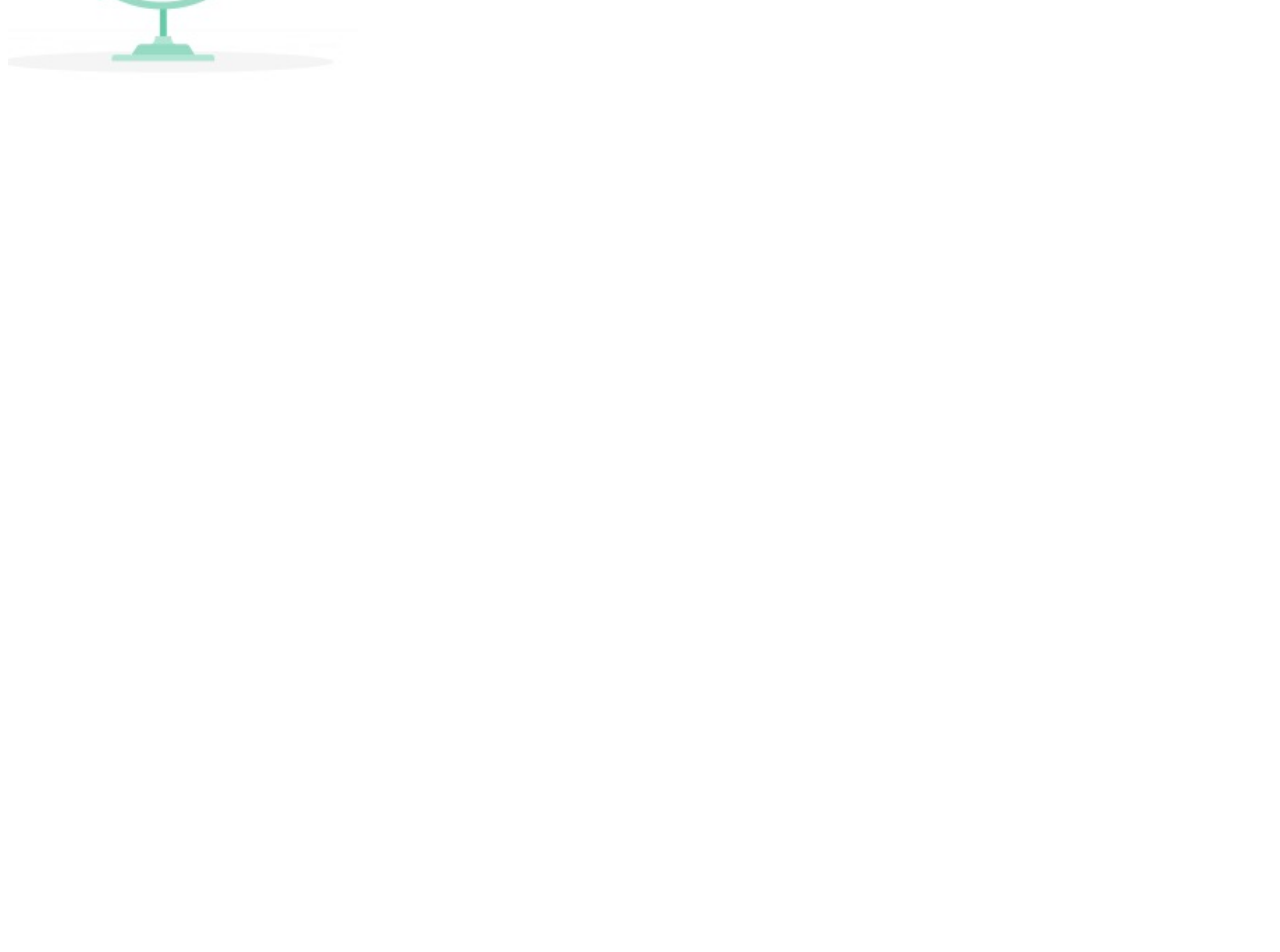
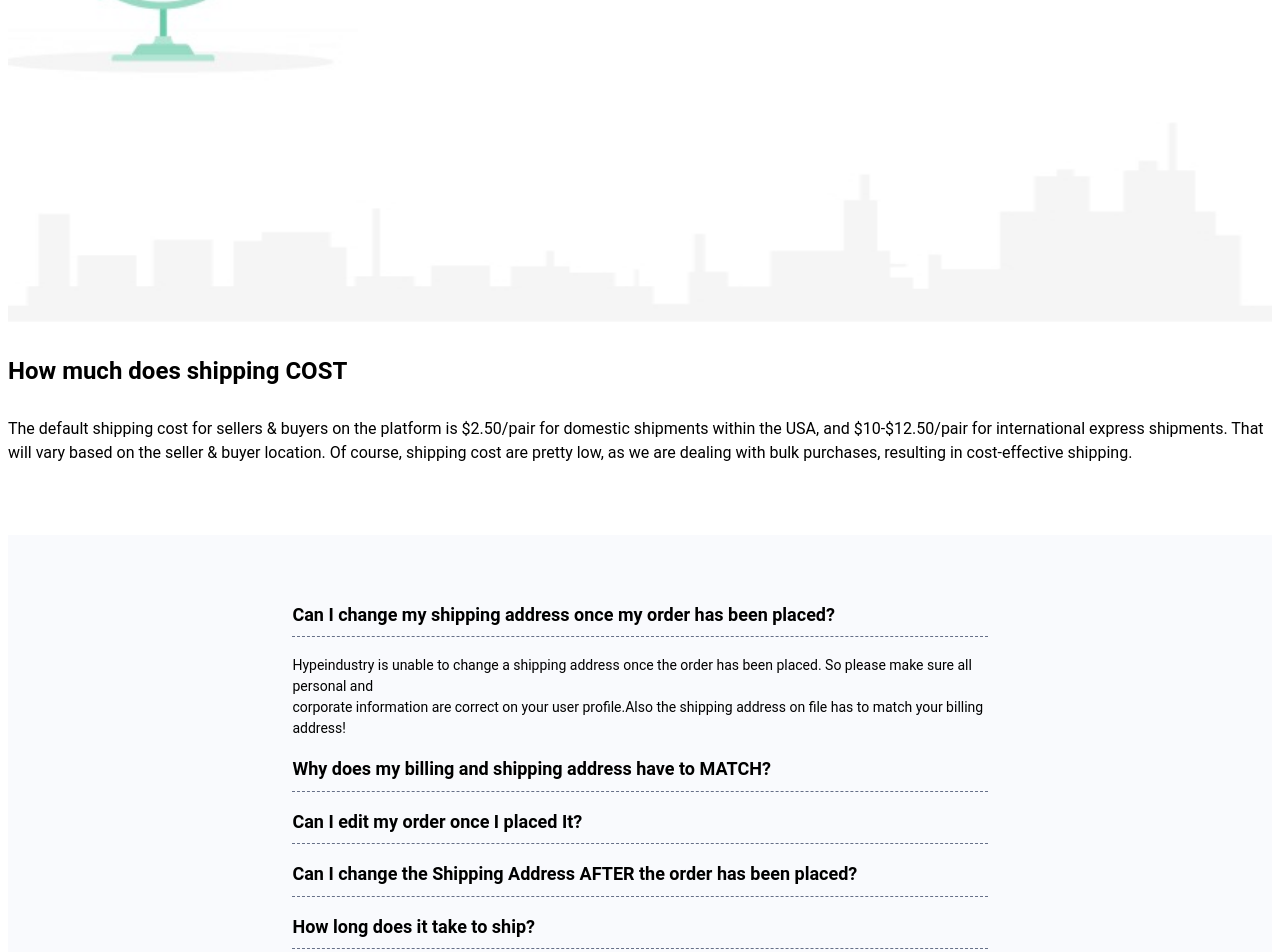
Before and after one commit to Faizi-Devops/SMIT-10-Assignment-Next-js--Fully-professinal, a Next.js app: page /Shipping1 in a window 1280 px wide. Shown: the part 1280-2232 px from the top of the page. Before the commit the page ends 1380 px from the top, so only its background shows below. Built offline with nearby package versions, Linux system fonts and the light colour scheme.

Commit message:
Shipping1-Page-Complete

```diff
--- a/pages/Shipping1.tsx
+++ b/pages/Shipping1.tsx
@@ -1,5 +1,6 @@
 import Navbar from "../components/Navbar/Navbar";
 import Image from 'next/image';
+import Footer from "../components/Footer/Footer";
 
 const Shipping1 = () => {
     return (
@@ -29,9 +30,53 @@ const Shipping1 = () => {
 
                 </div>
 
+                <div className="row Ship1-Second-Div">
+                    <div className="col-lg-6 col-md-6 col-sm-12">
+
+
+
+                        <Image className="image-Overflow"
+
+                            src="/4.jpg"
+                            alt="Picture of the author"
+                            width={500}
+                            height={200}
+
+                        />
+
+
+                    </div>
+                    <div className="col-lg-6 col-md-6 col-sm-12">
+                        <div className="container">
+
+
+                        <p className="Ship1-Second-Paragraph">How much does shipping COST</p>
+                        <p className="Ship1-paragraph-New">The default shipping cost for sellers & buyers on the platform is $2.50/pair for domestic shipments within the USA, and $10-$12.50/pair for international express shipments. That will vary based on the seller & buyer location. Of course, shipping cost are pretty low, as we are dealing with bulk purchases, resulting in cost-effective shipping.</p>
+                        </div>
+
+                    </div>
+
+                </div>
+
+
+
             </div>
+            <div className="Ship1-Third-Div">
+                    <div className="Ship1-under-Third">
+                        <p className="Third-Div-1">Can I change my shipping address once my order has been placed?</p>
+                        <p className="Third-Div-Paragraph">Hypeindustry is unable to change a shipping address once the order has been placed. So please make sure all personal and <br /> corporate information are correct on your user profile.Also the shipping address on file has to match your billing address!</p>
+                        <p className="Third-Div-1">Why does my billing and shipping address have to MATCH?</p>
+                        <p className="Third-Div-1">Can I edit my order once I placed It?</p>
+                        <p className="Third-Div-1">Can I change the Shipping Address AFTER the order has been placed?</p>
+                        <p className="Third-Div-1 Sip">How long does it take to ship?</p>
+                        <br />
+                    </div>
+
+                </div>
+                <Footer />
 
         </div>
+
     )
 }
 export default Shipping1;
--- a/styles/globals.css
+++ b/styles/globals.css
@@ -93,3 +93,53 @@ font-weight: 600;
 font-size: 16px;
 line-height: 150%;
 }
+.Ship1-Second-Div{
+  margin-top:30px ;
+}
+.Ship1-Second-Paragraph{
+  font-family: 'Roboto';
+font-style: normal;
+font-weight: 600;
+font-size: 24px;
+line-height: 43px;
+}
+.Ship1-paragraph-New{
+  font-family: 'Roboto';
+font-style: normal;
+font-weight: 400;
+font-size: 16px;
+line-height: 150%;
+}
+.image-Overflow{
+  width: 100%;
+  overflow: "hidden"
+
+}
+.Ship1-Third-Div{
+  margin-top: 70px;
+  background-color: #F9FAFD;
+}
+.Ship1-under-Third{
+  padding-top: 50px;
+  margin: auto;
+  width: 55%;
+  height: auto;
+}
+.Third-Div-1{
+  font-family: 'Roboto';
+font-style: normal;
+font-weight: 600;
+font-size: 18px;
+line-height: 130%;
+border-style:none none dashed none;
+padding-bottom: 10px;
+border-color: #677088;
+border-width: 1px;
+}
+.Third-Div-Paragraph{
+  font-family: 'Roboto';
+font-style: normal;
+font-weight: 400;
+font-size: 14px;
+line-height: 150%;
+}
```
